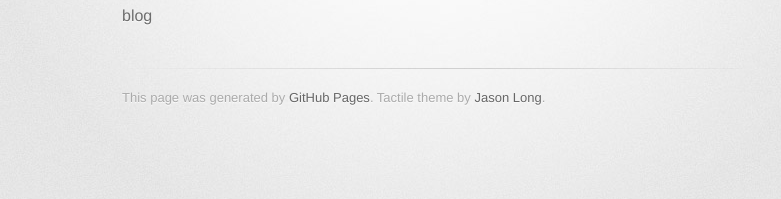
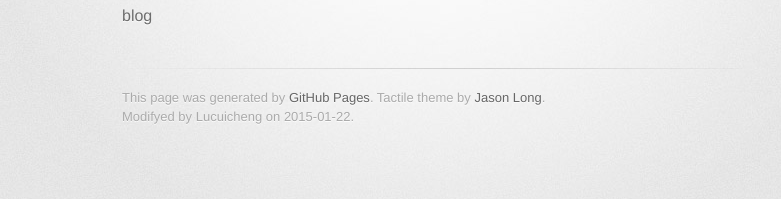
Before and after one commit to lcc1002/lcc1002.github.io, a plain HTML site: page index.html in a window 1280 px wide. Shown: the part 315-514 px from the top of the page, without its empty margins (208-989 px from the left). Drawn offline with Linux system fonts and the light colour scheme; a web font is replaced by a local one.

Commit message:
开始本地修改

```diff
--- a/index.html
+++ b/index.html
@@ -37,6 +37,8 @@
 
         <footer>
           This page was generated by <a href="http://pages.github.com">GitHub Pages</a>. Tactile theme by <a href="https://twitter.com/jasonlong">Jason Long</a>.
+          <br/>
+          Modifyed by Lucuicheng on 2015-01-22.
         </footer>
 
 
```
Also changed, not shown: 1 other file.
